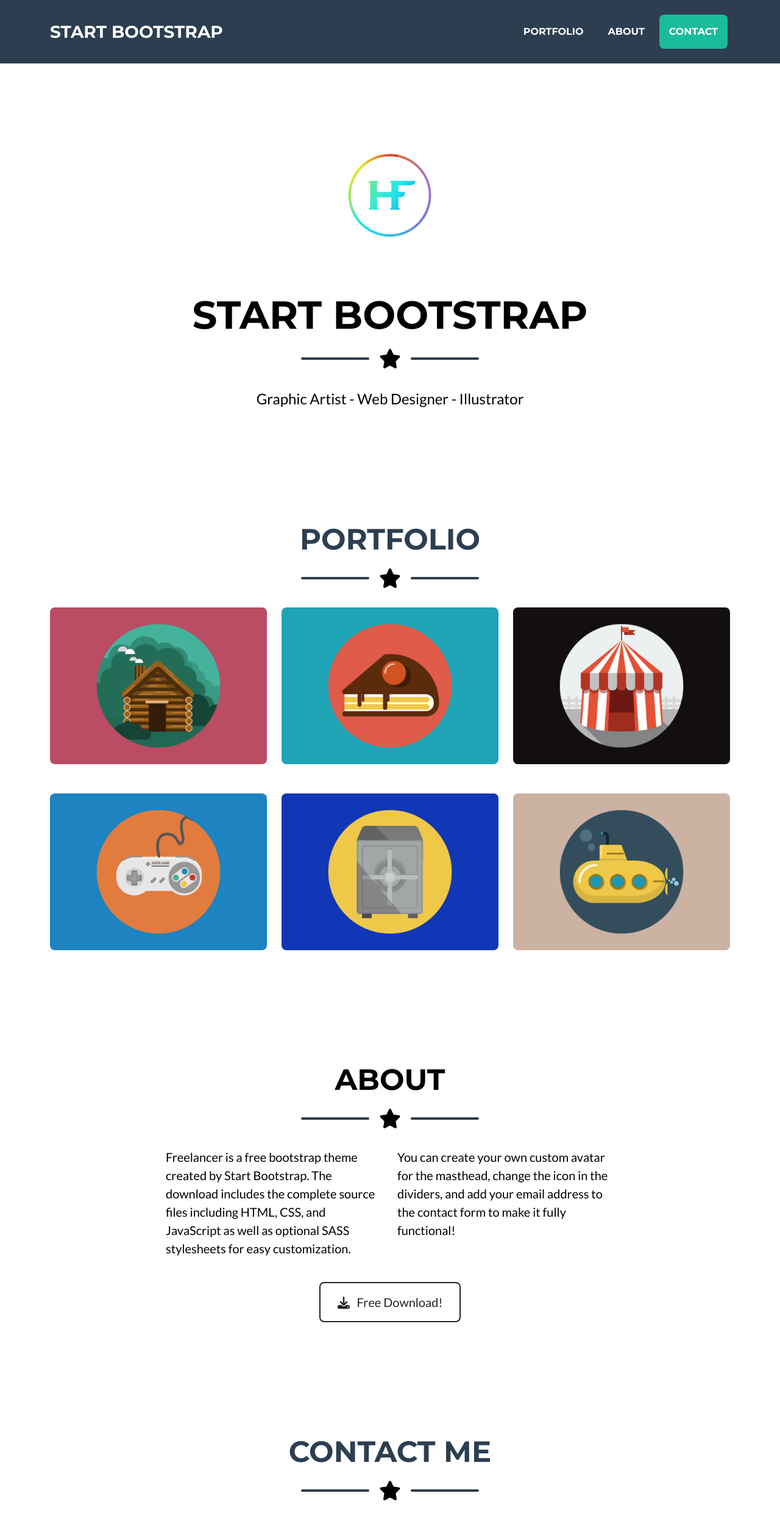
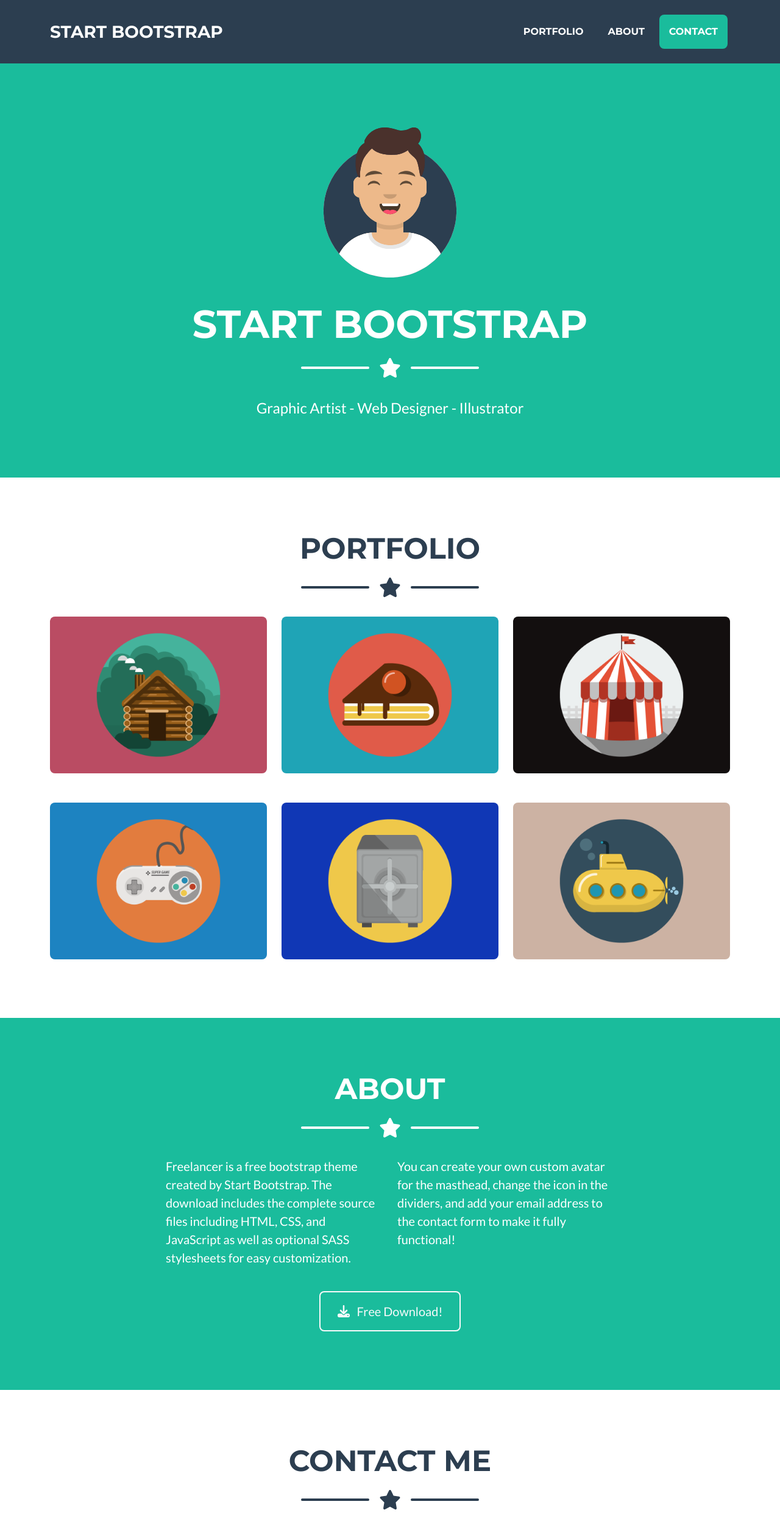
Before and after one commit to hermanferns/portfoilio, a plain HTML site: page index.html in a window 1280 px wide. Shown: the top 2489 px of the page at 61% size. Drawn offline with nearby package versions, Linux system fonts and the light colour scheme.

Commit message:
update files

```diff
--- a/index.html
+++ b/index.html
@@ -35,14 +35,14 @@
             </div>
         </nav>
         <!-- Masthead-->
-        <header class="masthead bg-primary text-black text-center">
+        <header class="masthead bg-primary text-white text-center">
             <div class="container d-flex align-items-center flex-column">
                 <!-- Masthead Avatar Image-->
-                <img class="masthead-avatar mb-5" src="assets/Herman Logo.png" alt="..." />
+                <img class="masthead-avatar mb-5" src="assets/img/avataaars.svg" alt="..." />
                 <!-- Masthead Heading-->
                 <h1 class="masthead-heading text-uppercase mb-0">Start Bootstrap</h1>
                 <!-- Icon Divider-->
-                <div class="divider-custom divider-dark">
+                <div class="divider-custom divider-light">
                     <div class="divider-custom-line"></div>
                     <div class="divider-custom-icon"><i class="fas fa-star"></i></div>
                     <div class="divider-custom-line"></div>
@@ -122,12 +122,12 @@
             </div>
         </section>
         <!-- About Section-->
-        <section class="page-section bg-primary text-black mb-0" id="about">
+        <section class="page-section bg-primary text-white mb-0" id="about">
             <div class="container">
                 <!-- About Section Heading-->
-                <h2 class="page-section-heading text-center text-uppercase text-black">About</h2>
+                <h2 class="page-section-heading text-center text-uppercase text-white">About</h2>
                 <!-- Icon Divider-->
-                <div class="divider-custom divider-dark">
+                <div class="divider-custom divider-light">
                     <div class="divider-custom-line"></div>
                     <div class="divider-custom-icon"><i class="fas fa-star"></i></div>
                     <div class="divider-custom-line"></div>
@@ -139,7 +139,7 @@
                 </div>
                 <!-- About Section Button-->
                 <div class="text-center mt-4">
-                    <a class="btn btn-xl btn-outline-dark" href="https://startbootstrap.com/theme/freelancer/">
+                    <a class="btn btn-xl btn-outline-light" href="https://startbootstrap.com/theme/freelancer/">
                         <i class="fas fa-download me-2"></i>
                         Free Download!
                     </a>
```
Also changed, not shown: css/styles.css.
